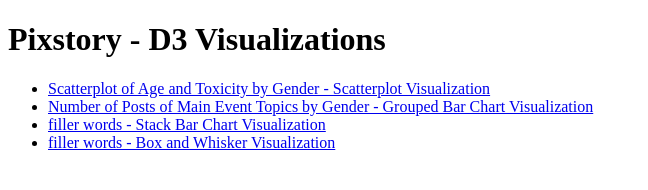
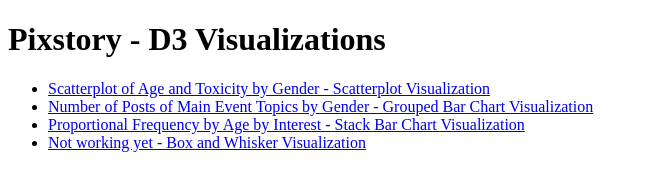
Before and after one commit to talajune/dsci550-group4, a plain HTML site: page index.html in a window 1280 px wide. Shown: the whole page, without its empty margins (0-648 px from the left). Drawn offline with Linux system fonts and the light colour scheme.

Commit message:
Update index.html

```diff
--- a/index.html
+++ b/index.html
@@ -8,8 +8,8 @@
     <ul>
         <li><a href="scatterplot_age_gender_toxicity/index.html">Scatterplot of Age and Toxicity by Gender - Scatterplot Visualization</a></li>
         <li><a href="grouped_bar_chart/index.html">Number of Posts of Main Event Topics by Gender - Grouped Bar Chart Visualization</a></li>
-        <li><a href="stacked_bar_chart_Ric/index.html"> filler words - Stack Bar Chart Visualization</a></li>
-        <li><a href="BoxWhisker/index.html"> filler words - Box and Whisker Visualization</a></li>
+        <li><a href="stacked_bar_chart_Ric/index.html"> Proportional Frequency by Age by Interest - Stack Bar Chart Visualization</a></li>
+        <li><a href="BoxWhisker/index.html"> Not working yet - Box and Whisker Visualization</a></li>
     </ul>
     </body>
 </html>
```
